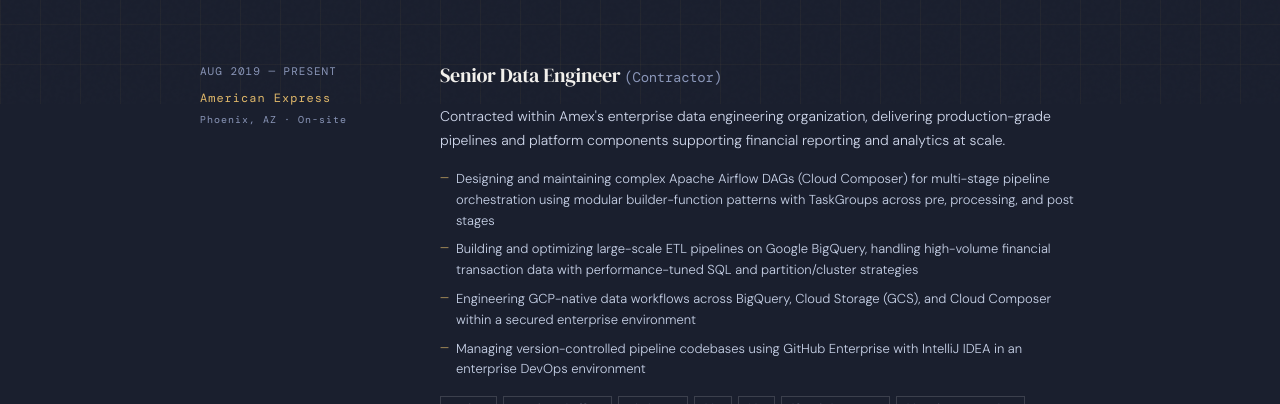
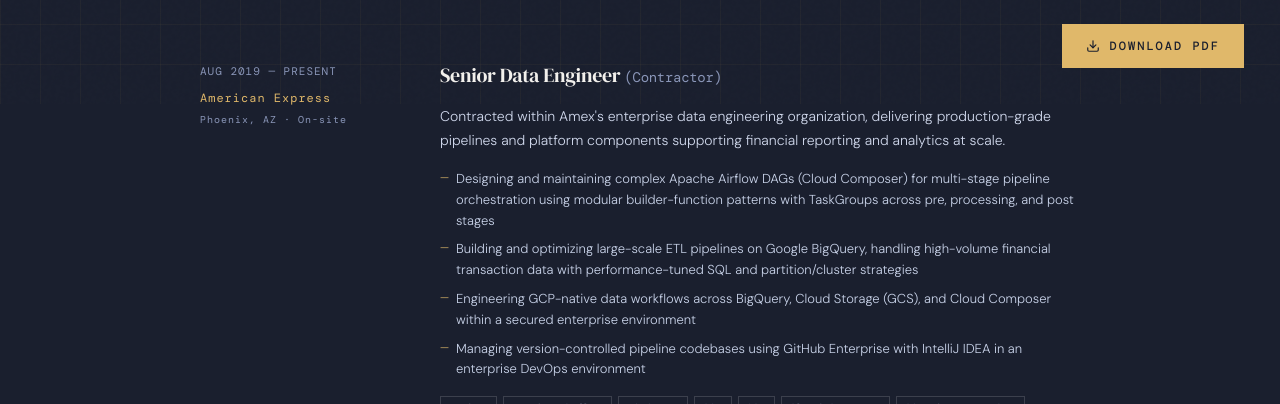
Before and after one commit to AshBornCommander/resume, a plain HTML site: page index.html in a window 1280 px wide. Shown: the part 696-1100 px from the top of the page. Drawn offline with nearby package versions, Linux system fonts and the light colour scheme; a web font is replaced by a local one.

Commit message:
Resume - Added download Option

```diff
--- a/index.html
+++ b/index.html
@@ -563,17 +563,51 @@
     to   { opacity: 1; transform: translateY(0); }
   }
 
+  /* ── DOWNLOAD BUTTON ── */
+  .download-btn {
+    position: fixed;
+    bottom: 36px;
+    right: 36px;
+    background: var(--accent);
+    color: var(--ink);
+    font-family: 'DM Mono', monospace;
+    font-size: 12px;
+    font-weight: 500;
+    letter-spacing: 2px;
+    text-transform: uppercase;
+    padding: 14px 24px;
+    border: none;
+    cursor: pointer;
+    z-index: 100;
+    transition: all 0.2s ease;
+    display: flex;
+    align-items: center;
+    gap: 10px;
+  }
+  .download-btn:hover {
+    background: var(--white);
+    transform: translateY(-2px);
+  }
+  .download-btn svg {
+    width: 14px; height: 14px;
+  }
+
   /* ── PRINT ── */
   @media print {
     body { background: white; color: #111; cursor: auto; }
     body::before, body::after { display: none; }
     .cursor, .cursor-ring { display: none; }
+    .download-btn { display: none; }
     .section { opacity: 1; transform: none; }
     .skills-strip { opacity: 1; }
     header { padding: 40px 0 30px; }
     .header-bg-num { display: none; }
     .wrapper { padding: 0 20px; }
     a { color: #333; }
+    .skill-tag, .stack-tag { border-color: #ccc; color: #333; background: #f5f5f5; }
+    .exp-role, .project-name, .section-title, .header-name { color: #111; }
+    .exp-desc, .exp-bullets li, .project-desc { color: #333; }
+    .exp-dates, .exp-company, .exp-location { color: #555; }
   }
 
   /* ── RESPONSIVE ── */
@@ -870,6 +904,16 @@
 
 </div>
 
+<!-- Download Button -->
+<button class="download-btn" onclick="window.print()">
+  <svg viewBox="0 0 24 24" fill="none" stroke="currentColor" stroke-width="2" stroke-linecap="round" stroke-linejoin="round">
+    <path d="M21 15v4a2 2 0 0 1-2 2H5a2 2 0 0 1-2-2v-4"/>
+    <polyline points="7 10 12 15 17 10"/>
+    <line x1="12" y1="15" x2="12" y2="3"/>
+  </svg>
+  Download PDF
+</button>
+
 <script>
   // Custom cursor
   const cursor = document.getElementById('cursor');
```
